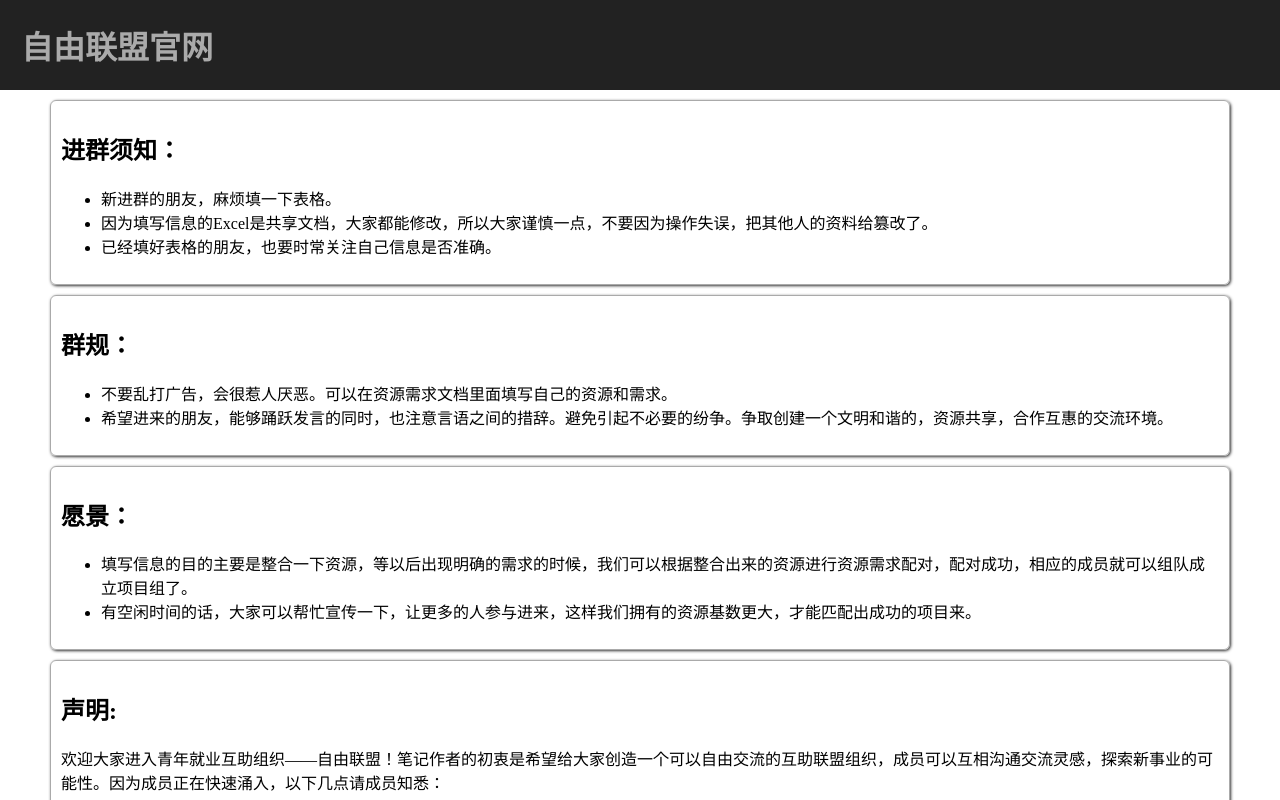
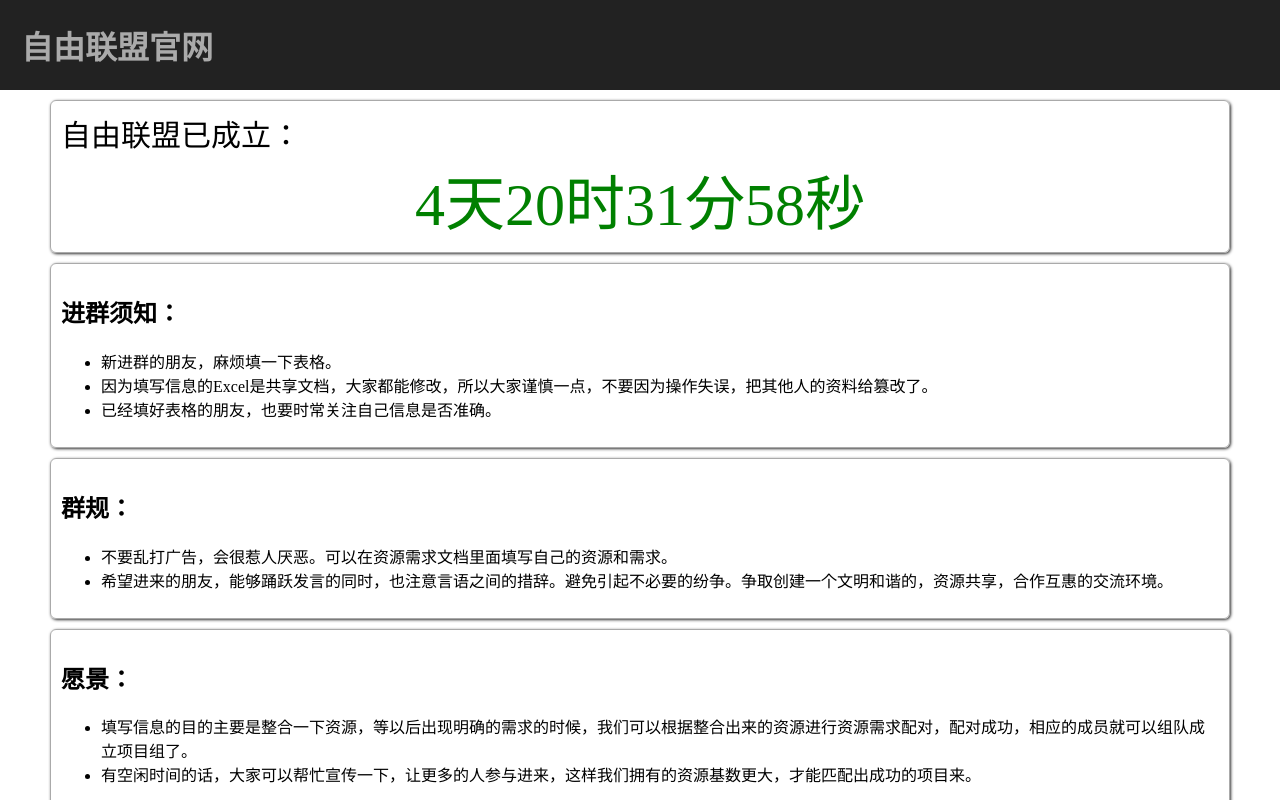
Before and after one commit to Trdack/free, a plain HTML site: page index.html in a window 1280 px wide. Shown: the top 800 px of the page. Drawn offline with Linux system fonts and the light colour scheme.

Commit message:
page:index.html update:计时器

```diff
--- a/css/style.css
+++ b/css/style.css
@@ -15,6 +15,16 @@ html,body {
     box-sizing: border-box;
 }
 
+@media s {
+
+}
+
+.top .content {
+    width: 1200px;
+}
+
+
+
 .main {
     margin: 0 auto;
     width: 1200px;
@@ -28,3 +38,13 @@ html,body {
     box-shadow: 1px 1px 3px #333;
 
 }
+
+.card .count_time{
+    font-size: 30px;
+}
+
+.card .count_time .lasting_time {
+    text-align: center;
+    font-size: 60px;
+    color: green;
+}
--- a/index.html
+++ b/index.html
@@ -9,10 +9,24 @@
 <body>
     <div id="root">
         <div class="top">
-            <div class="logo"></div>
-            <h1>自由联盟官网</h1>
+            <div class="top_left">
+                <div class="logo"></div>
+                <h1>自由联盟官网</h1>
+            </div>
+            <div class="top_right">
+                <div class="item login"></div>
+            </div>
         </div>
         <div class="main">
+            <div class="card w1000h300">
+                <div class="count_time">
+                    <div class="title">
+                        <span class="organization_name">自由联盟</span>已成立：
+                    </div>
+                    <div class="lasting_time"></div>
+                </div>
+            </div>
+
             <div class="card w1000h300">
                 <h2>进群须知：</h2>
                 <ul>
@@ -56,5 +70,6 @@
     </div>
     <script src="./js/input.js"></script>
     <script src="./js/login.js"></script>
+    <script src="./js/time.js"></script>
 </body>
 </html>
--- a/js/style.js
+++ b/js/style.js
@@ -1,5 +1,6 @@
 (function(){
     // 尺寸计算
-
+    let elem = [];
+    let es = document.querySelector(".w*h*");
 
 })()
--- /dev/null
+++ b/js/time.js
@@ -0,0 +1,25 @@
+(function(w){
+
+    function countTime(elem) {
+        let startDate = new Date("2023-07-08 11:11:11");
+        let endDate = new Date();
+
+        let difftime = endDate - startDate;
+        let s = (difftime-difftime%1000)/1000;
+
+        let days = (s - s%86400)/86400;
+        let hours = (s - s%3600)/3600 - days*24;
+        let mintues = (s - s%60)/60 - (days*24+hours)*60;
+        let seconds = s%86400%3600%60;
+
+        let str = days + '天' + hours + '时' + mintues + '分' + seconds + '秒';
+
+        elem.innerHTML = str;
+    }
+
+    let elem = document.querySelector('.lasting_time');
+    let countTime01 = setInterval(() => {
+        countTime(elem);
+    }, 1000);
+
+})()
```
